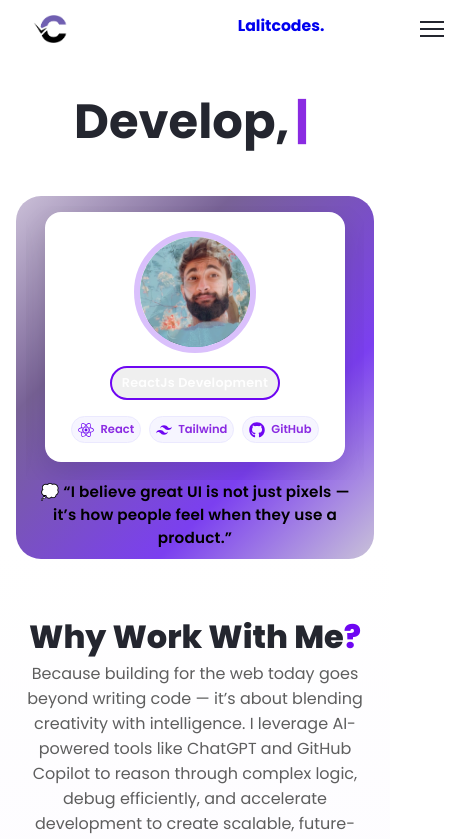
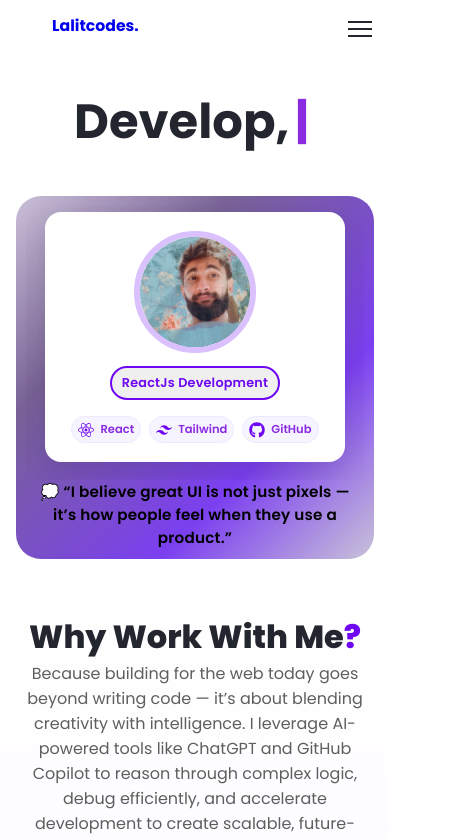
Before and after one commit to Rajputlalit/ReactJsPortfolio, a React (Vite) app: page /home in a window 390 px wide. Shown: the top 839 px of the page, 452 px wide, since content can reach past the window. Built offline with nearby package versions, Linux system fonts and the light colour scheme.

Commit message:
fixed the hamburger and label colors

```diff
--- a/src/components/CarouselSection.css
+++ b/src/components/CarouselSection.css
@@ -125,7 +125,7 @@
   margin: 0 auto 10px;
   padding: 1px 12px;
   border: 2px solid #6E06F2;
-  color: #6E06F2;
+  color: #6E06F2 !important;
   border-radius: 999px;
   font-weight: bold;
   font-size: 1rem;
@@ -278,6 +278,7 @@
   .label {
     font-size: 0.9rem;
     padding: 4px 10px;
+    color: #6E06F2;
   }
   .badge {
     font-size: 0.8rem;
@@ -315,6 +316,7 @@
   }
   .label {
     font-size: 0.8rem;
+    color: #6E06F2
   }
   .badge {
     font-size: 0.72rem;
@@ -439,7 +441,7 @@
 @media (max-width: 420px) {
   .card { min-width: 220px; max-width: 300px; padding: 10px; }
   .img-frame { width: 110px; height: 110px; }
-  .label { font-size: 0.8rem; }
+  .label { font-size: 0.8rem; color: #6E06F2 }
   .badge { font-size: 0.72rem; padding: 4px 6px; }
 }
 
--- a/src/components/Header/Header.css
+++ b/src/components/Header/Header.css
@@ -13,7 +13,7 @@
   display: flex;
   align-items: center; /* vertically center any inline children (logo + link) */
   position: absolute; /* center title regardless of other elements */
-  left: 50%;
+  /* left: 50%; */
   transform: translateX(-50%);
   z-index: 20;
   pointer-events: auto;
@@ -39,22 +39,22 @@
     font-weight: bold;
     /* text-shadow: 2px 1px 4px; */
 }
-.header img{
+/* .header img{
   width: 5rem;
   object-fit: cover;
   object-position: center;
   overflow: hidden;
-}
+} */
 
 /* specific mobile logo class used in Header.jsx */
-.mobile-logo{
-  width: 48px; /* default desktop size */
+/* .mobile-logo{
+  width: 48px;
   height: 48px;
   margin-right: 10px;
   display: inline-block;
   vertical-align: middle;
   border-radius: 6px;
-}
+} */
 
 /* small screens: reduce padding and logo size so logo lines up with the h1 */
 @media (max-width: 680px) {
--- a/src/components/Header/Header.jsx
+++ b/src/components/Header/Header.jsx
@@ -3,12 +3,12 @@ import { NavLink } from "react-router-dom";
 import Navbar from "../Navbar/Navbar";
 import "./Header.css";
 import { FaEnvelope } from "react-icons/fa";
-import logo from "../../assets/png/png/Lalitcodeslogo.png";
+// import logo from "../../assets/png/png/Lalitcodeslogo.png";
 
 function Header() {
   return (
     <header className='header'>
-        <img src={logo} alt="Lalitcodeslogo" className="mobile-logo" />
+        {/* <img src={logo} alt="Lalitcodeslogo" className="mobile-logo" /> */}
 
       <h1><NavLink to="/" end>Lalitcodes.</NavLink></h1>
       <Navbar/>
--- a/src/components/Navbar/Navbar.css
+++ b/src/components/Navbar/Navbar.css
@@ -65,6 +65,9 @@
   padding: 0.5rem;
   margin-left: auto;
   z-index: 1200;
+  position: relative;
+  left: 6px; /* nudge inward so it stays within viewport on mobile */
+  box-sizing: border-box;
 }
 .hamburger-btn .bar {
   display: block;
@@ -77,7 +80,7 @@
 
 /* transform to X when open */
 .hamburger-btn.open .bar:nth-child(1) {
-  transform: translateY(7px) rotate(45deg);
+  transform: translateY(5px) rotate(45deg);
 }
 .hamburger-btn.open .bar:nth-child(2) {
   opacity: 0;
```
